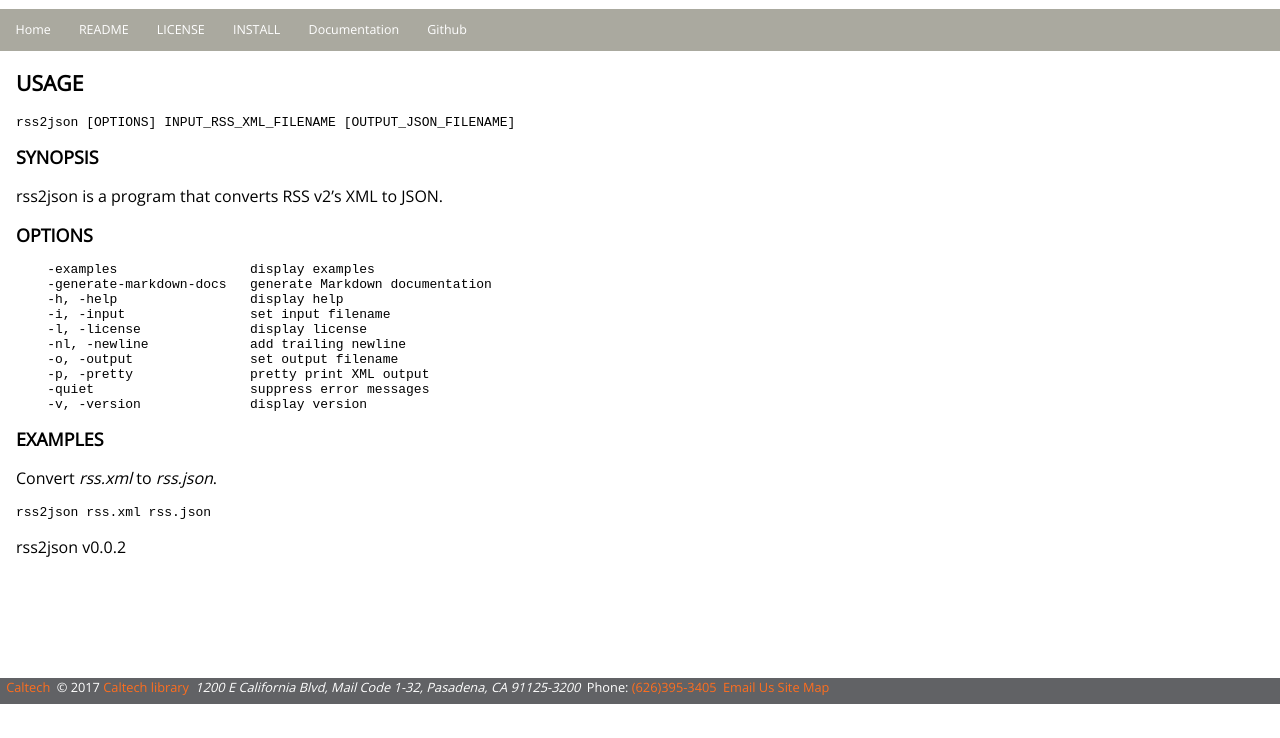
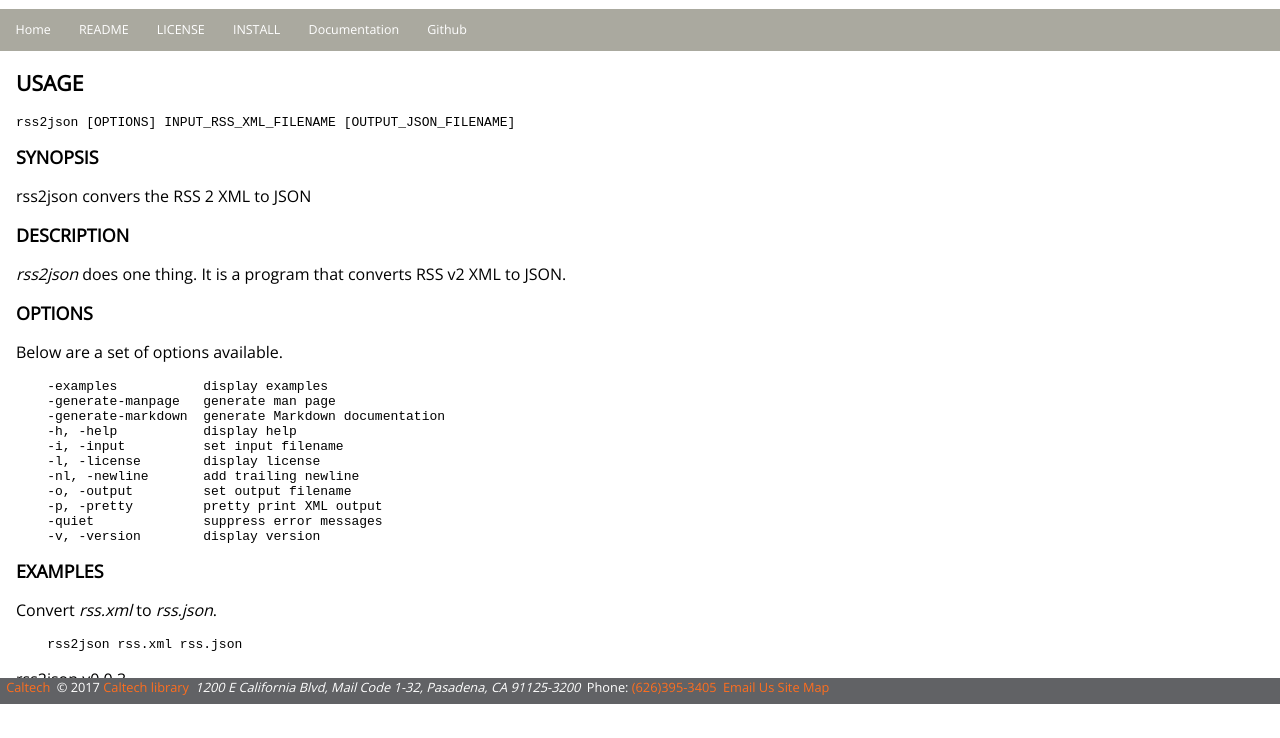
Before and after one commit to caltechlibrary/rss2, a plain HTML site: page docs/rss2json.html in a window 1280 px wide. Shown: the part 96-834 px from the top of the page. Before the commit the page ends 800 px from the top, so only its background shows below. Drawn offline with nearby package versions, Linux system fonts and the light colour scheme.

Commit message:
Quick Save

```diff
--- a/docs/rss2json.html
+++ b/docs/rss2json.html
@@ -29,30 +29,38 @@
 
 <h2>SYNOPSIS</h2>
 
-<p>rss2json is a program that converts RSS v2&rsquo;s XML to JSON.</p>
+<p>rss2json convers the RSS 2 XML to JSON</p>
+
+<h2>DESCRIPTION</h2>
+
+<p><em>rss2json</em> does one thing. It is a program that
+converts RSS v2 XML to JSON.</p>
 
 <h2>OPTIONS</h2>
 
-<pre><code>    -examples                 display examples
-    -generate-markdown-docs   generate Markdown documentation
-    -h, -help                 display help
-    -i, -input                set input filename
-    -l, -license              display license
-    -nl, -newline             add trailing newline
-    -o, -output               set output filename
-    -p, -pretty               pretty print XML output
-    -quiet                    suppress error messages
-    -v, -version              display version
+<p>Below are a set of options available.</p>
+
+<pre><code>    -examples           display examples
+    -generate-manpage   generate man page
+    -generate-markdown  generate Markdown documentation
+    -h, -help           display help
+    -i, -input          set input filename
+    -l, -license        display license
+    -nl, -newline       add trailing newline
+    -o, -output         set output filename
+    -p, -pretty         pretty print XML output
+    -quiet              suppress error messages
+    -v, -version        display version
 </code></pre>
 
 <h2>EXAMPLES</h2>
 
 <p>Convert <em>rss.xml</em> to <em>rss.json</em>.</p>
 
-<pre><code>rss2json rss.xml rss.json
+<pre><code>    rss2json rss.xml rss.json
 </code></pre>
 
-<p>rss2json v0.0.2</p>
+<p>rss2json v0.0.3</p>
 
 </section>
 
```
Also changed, not shown: 1 other file.
